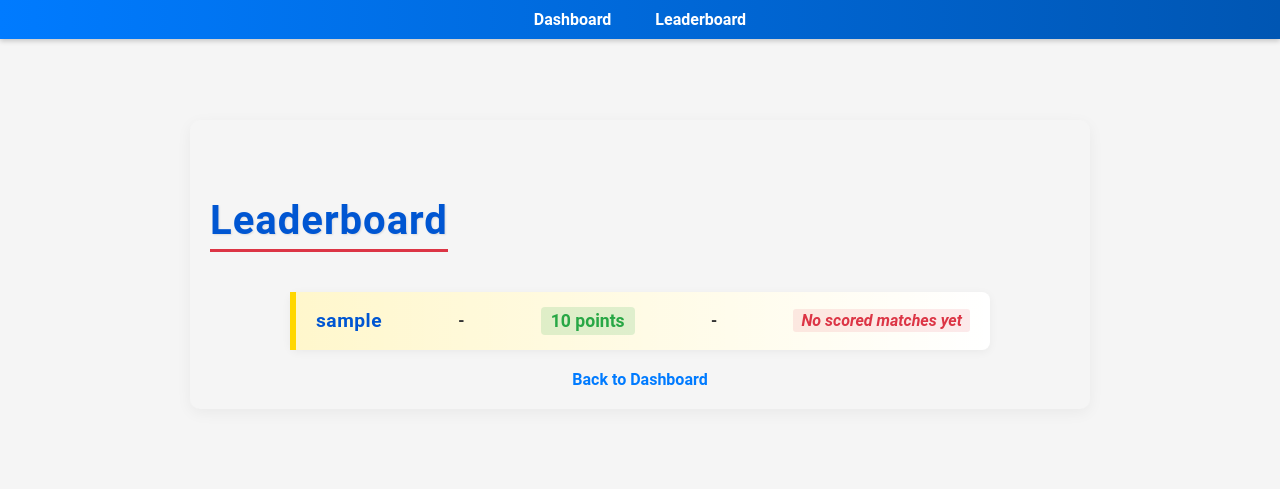
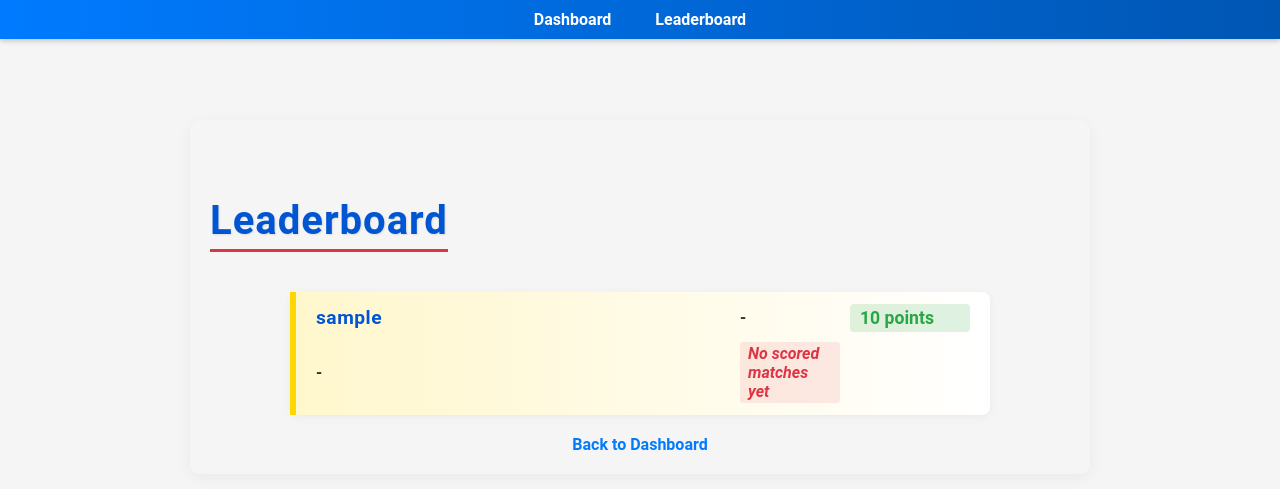
Before and after one commit to Steven5712/frc-fantasy, a Flask app: page /leaderboard in a window 1280 px wide. Shown: the top 489 px of the page. Run offline with Flask 3, Linux system fonts and the light colour scheme; data comes from the database, SQL or seed files in the repository; tables that the repository leaves empty hold one stand-in row (values such as "Sample post").

Commit message:
Leaderboard style changes

```diff
--- a/static/css/leaderboard.css
+++ b/static/css/leaderboard.css
@@ -10,14 +10,15 @@
 }
 
 .leaderboard-item {
+    display: grid;
+    grid-template-columns: 1fr 100px 120px; /* Username, points, stats */
+    gap: 10px;
+    align-items: center;
+    border-bottom: 1px solid #ddd;
     background-color: transparent;
     border-radius: 0;
     box-shadow: none;
-    padding: 15px 20px;
-    margin-bottom: 0;
-    display: flex;
-    justify-content: space-between;
-    align-items: center;
+    padding: 12px 20px;
     transition: background-color 0.2s, transform 0.2s;
 }
 
```
